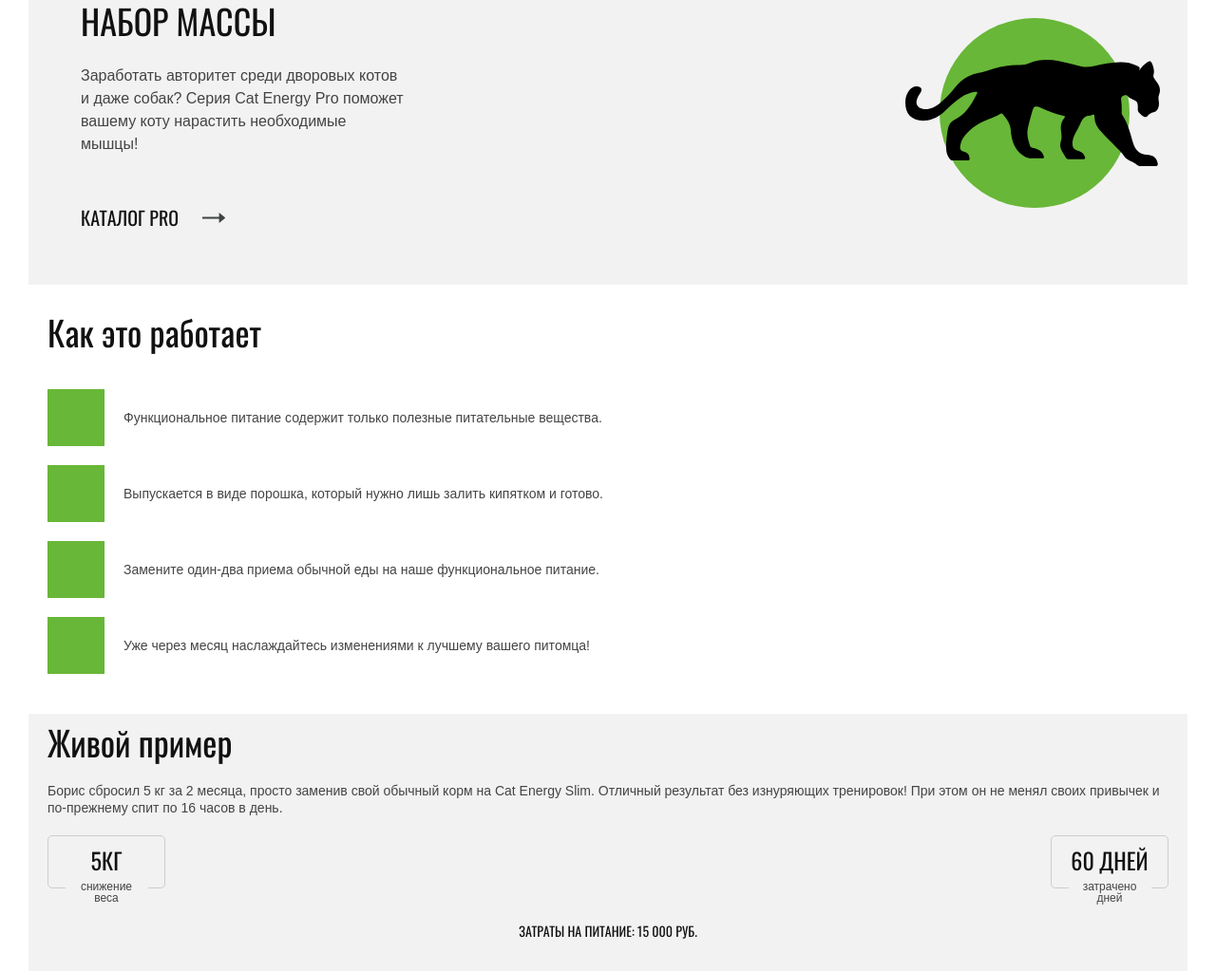
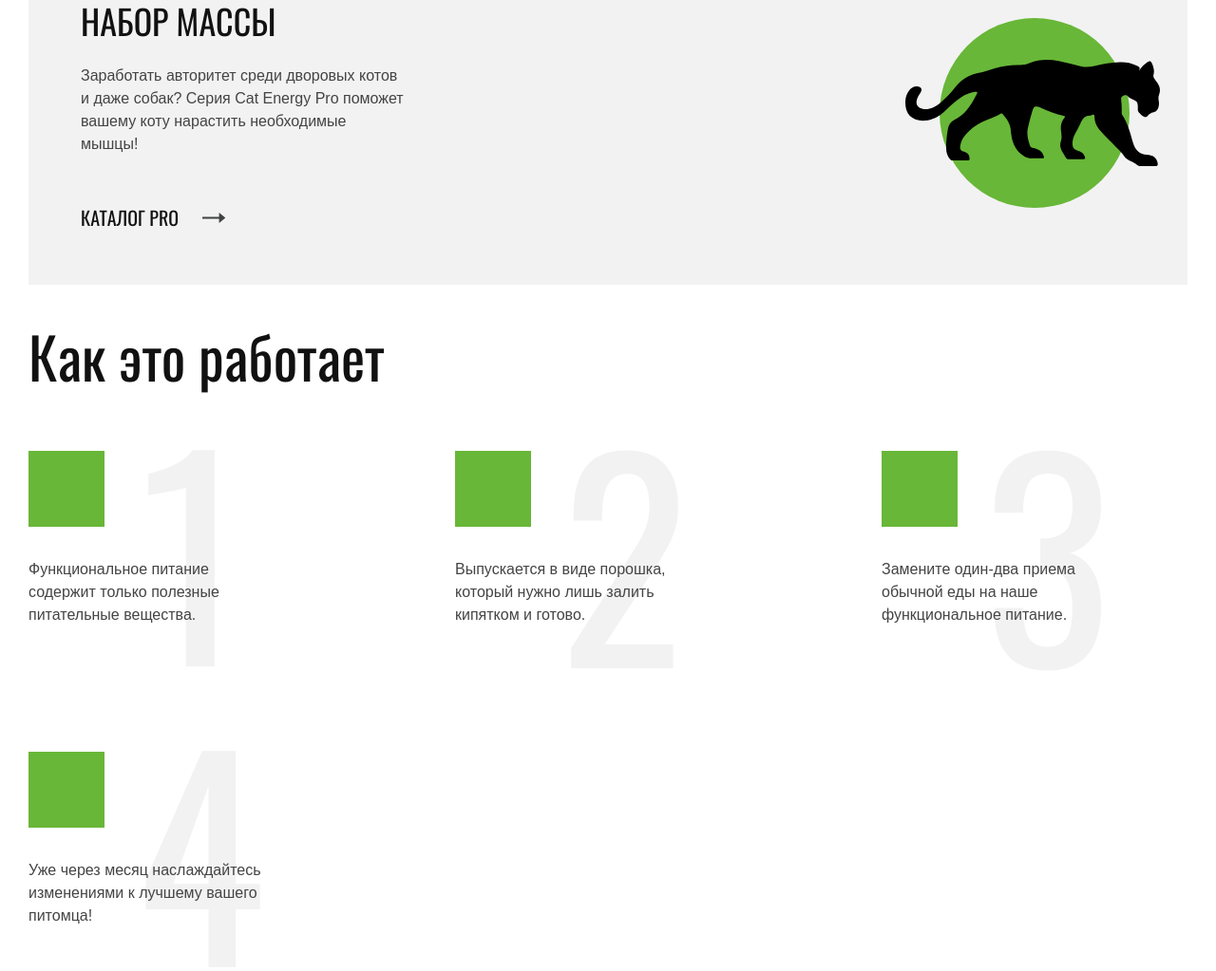
Before and after one commit to irina-lu/cat-food, a website: page index.html in a window 1280 px wide. Shown: the part 1475-2498 px from the top of the page at 95% size. Drawn offline with Linux system fonts and the light colour scheme.

Commit message:
Адаптирование блока преимуществ к планшетному разрешению

```diff
--- a/index.html
+++ b/index.html
@@ -81,25 +81,25 @@
       <section class="advantages">
         <h2 class="advantages__title">Как это работает</h2>
         <ul class="advantages__list">
-          <li class="advantages__item">
+          <li class="advantages__item advantages__item--leaf">
             <span class="advantages__image advantages__image--leaf"></span>
             <p class="advantages__phrase">Функциональное питание содержит только
               полезные питательные вещества.
             </p>
           </li>
-          <li class="advantages__item">
+          <li class="advantages__item advantages__item--water">
             <span class="advantages__image advantages__image--water"></span>
             <p class="advantages__phrase">Выпускается в виде порошка, который
               нужно лишь залить кипятком и готово.
             </p>
           </li>
-          <li class="advantages__item">
+          <li class="advantages__item advantages__item--cutlery">
             <span class="advantages__image advantages__image--cutlery"></span>
             <p class="advantages__phrase">Замените один-два приема обычной еды
               на наше функциональное питание.
             </p>
           </li>
-          <li class="advantages__item">
+          <li class="advantages__item advantages__item--clock">
             <span class="advantages__image advantages__image--clock"></span>
             <p class="advantages__phrase">Уже через месяц наслаждайтесь
               изменениями к лучшему вашего питомца!
--- a/sass/advantages.scss
+++ b/sass/advantages.scss
@@ -4,8 +4,7 @@
 .advantages {
   background-color: $white;
   width: 100%;
-  padding: 0 20px;
-  padding-bottom: 42px;
+  padding: 20px 20px 42px;
 }
 
 .advantages__title {
@@ -40,3 +39,84 @@
   font-family: "Arial";
   color: $font-gray;
 }
+
+@media(min-width: 768px) {
+  .advantages {
+    padding: 45px 0 55px;
+  }
+
+  .advantages__title {
+    @include font(60px, 60px);
+    margin-bottom: 70px;
+  }
+
+  .advantages__list {
+    @include flex(space-between, center);
+    flex-wrap: wrap;
+    align-items: stretch;
+  }
+
+  .advantages__item {
+    @include flex(flex-start, flex-start);
+    flex-direction: column;
+    width: 322px;
+    min-height: 228px;
+    margin-bottom: 89px;
+    @include undo-last-item-margin();
+    position: relative;
+
+    &--leaf::after {
+      content: "1";
+      @include font(281px, 281px);
+      color: $background-gray;
+      position: absolute;
+      top: -40px;
+      right: 93px;
+    }
+
+    &--water::after {
+      content: "2";
+      @include font(281px, 281px);
+      color: $background-gray;
+      position: absolute;
+      top: -38px;
+      right: 77px;
+    }
+
+    &--cutlery::after {
+      content: "3";
+      @include font(281px, 281px);
+      color: $background-gray;
+      position: absolute;
+      top: -38px;
+      right: 80px;
+    }
+
+    &--clock::after {
+      content: "4";
+      @include font(281px, 281px);
+      color: $background-gray;
+      position: absolute;
+      top: -40px;
+      right: 74px;
+  }
+
+    &--cutlery {
+      margin-bottom: 0;
+    }
+
+  }
+
+  .advantages__image {
+    width: 80px;
+    height: 80px;
+    margin-bottom: 33px;
+  }
+
+  .advantages__phrase {
+    @include font(16px, 24px);
+    width: 245px;
+    z-index: 1;
+  }
+
+}
--- a/sass/catigories.scss
+++ b/sass/catigories.scss
@@ -4,7 +4,6 @@
 .catigories {
   width: 100%;
   padding: 0 20px;
-  margin-bottom: 20px;
 }
 
 .catigories__list {
```
Also changed, not shown: css/style.css.
